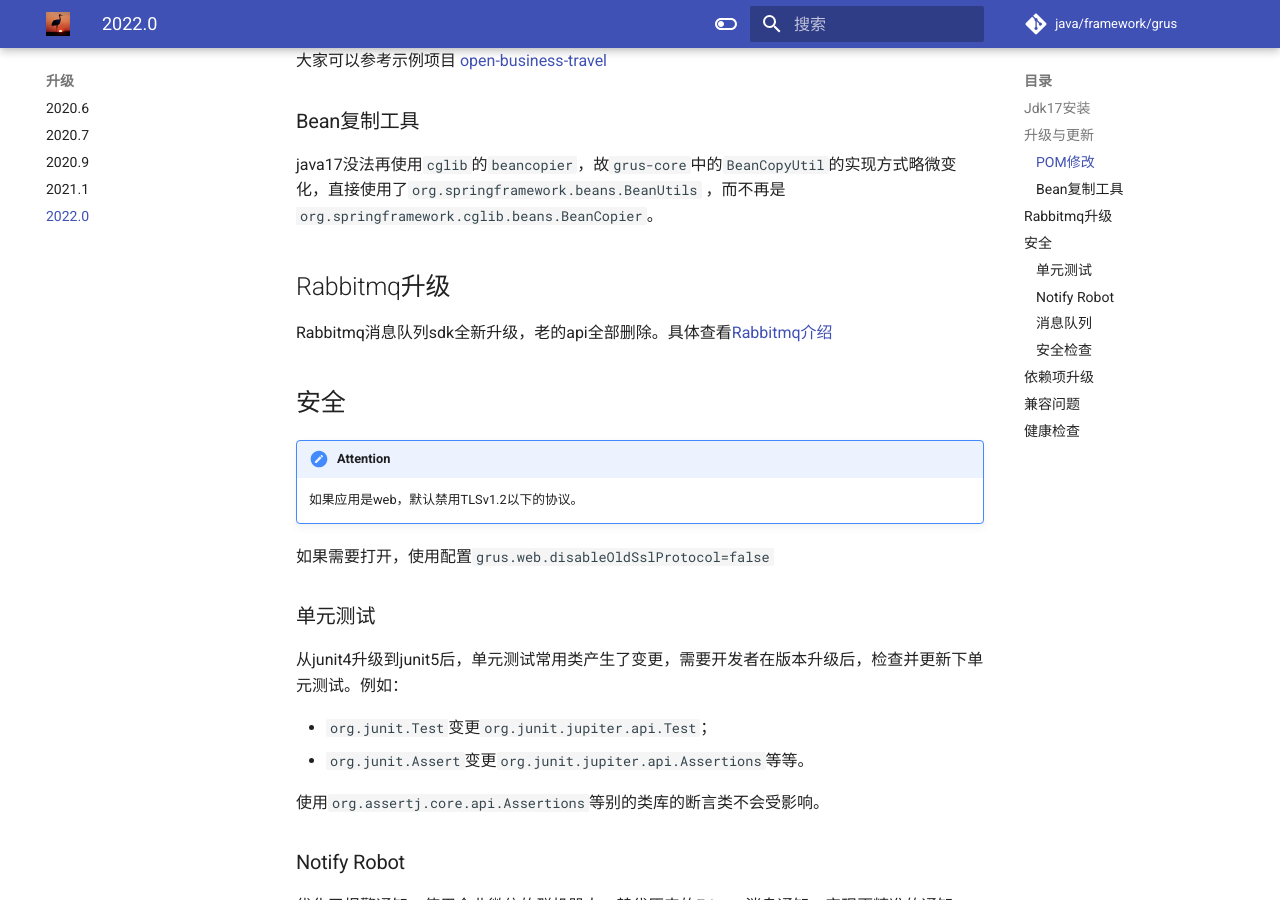
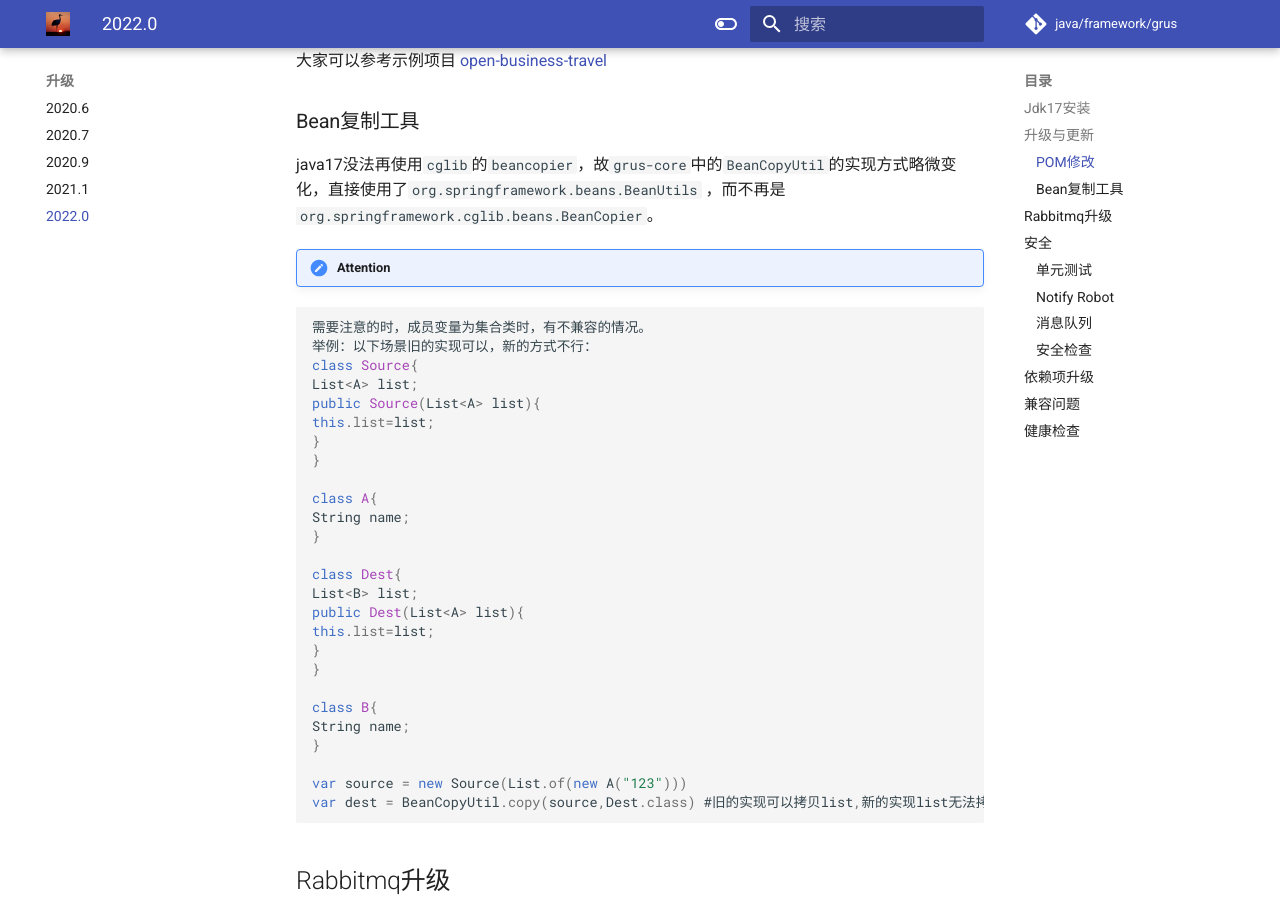
Before and after one commit to guanaitong/grus, an MkDocs documentation site: the page built from docs/upgrade/2022-0.md, in a window 1280 px wide and 900 px high, scrolled down 1015 px. Built offline with MkDocs 1.6.1 and Material for MkDocs 9.7.7, drawn with Linux system fonts in a browser that asks for light colours.

````diff
--- a/docs/upgrade/2022-0.md
+++ b/docs/upgrade/2022-0.md
@@ -60,6 +60,42 @@
 
 java17没法再使用`cglib`的`beancopier`，故`grus-core`中的`BeanCopyUtil`的实现方式略微变化，直接使用了`org.springframework.beans.BeanUtils`
 ，而不再是`org.springframework.cglib.beans.BeanCopier`。
+
+!!! attention
+
+```java
+
+需要注意的时，成员变量为集合类时，有不兼容的情况。
+举例：以下场景旧的实现可以，新的方式不行：
+class Source{
+List<A> list;
+public Source(List<A> list){
+this.list=list;
+}
+}
+
+class A{
+String name;
+}
+
+class Dest{
+List<B> list;
+public Dest(List<A> list){
+this.list=list;
+}
+}
+
+class B{
+String name;
+}
+
+var source = new Source(List.of(new A("123")))
+var dest = BeanCopyUtil.copy(source,Dest.class) #旧的实现可以拷贝list,新的实现list无法拷贝，为null
+
+```
+
+
+
 
 ## Rabbitmq升级
 
````
